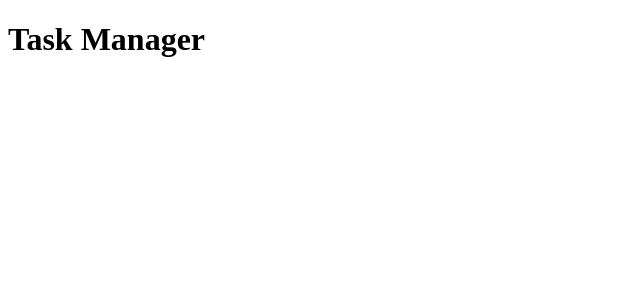
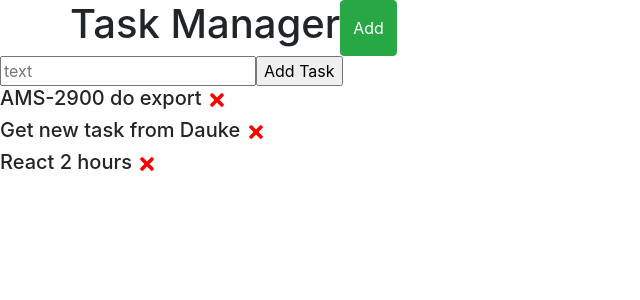
Before and after one commit to MedetGaidarov/Daily-Sleep-Web-Tracker, a React (Create React App) app: page / in a window 1280 px wide. Shown: the top 300 px of the page, without its empty margins (0-640 px from the left). Built offline with nearby package versions, Linux system fonts and the light colour scheme.

Commit message:
I started todo app

```diff
--- a/src/App.js
+++ b/src/App.js
@@ -1,9 +1,39 @@
+
 import Header from './components/Header'
+import "../node_modules/bootstrap/dist/css/bootstrap.css"
+import React , {useState} from 'react'
+import AddTask from './components/AddTask';
+import Tasks  from './components/Tasks';
+function App() {
+  const [tasks, setTasks] = useState([
+    {
+      id: 1,
+      text: "AMS-2900 do export",
+      reminder: false,
+    },
+    {
+      id: 2,
+      text: "Get new task from Dauke",
+      reminder: true,
+    },
+    {
+      id: 3,
+      text: "React 2 hours",
+      reminder: false,
+    },
+  ]);
 
-function App() {
+  // delete task
+
+  const deleteTask = (id) => {
+    setTasks(tasks.filter((task) => task.id !== id))
+  };
+
   return (
     <div className="App">
       <Header />
+      <AddTask />
+      <Tasks tasks={tasks} onDelete={deleteTask} />
     </div>
   );
 }
--- /dev/null
+++ b/src/components/AddTask.js
@@ -0,0 +1,16 @@
+import React , {useState} from 'react'
+
+const AddTask = () => {
+    let [text, setText] = useState("");
+
+    return (
+        <form >
+        <input type="text" placeholder="text" />
+        <input type="submit" value="Add Task" />
+
+      </form>
+    );
+
+}
+
+export default AddTask
--- a/src/components/Header.js
+++ b/src/components/Header.js
@@ -2,13 +2,17 @@ import React from 'react'
 import PropTypes from 'prop-types'
 const Header = ({title}) => {
     return (
-        <header className = 'header'>
-             <h1>{title}</h1>
-        </header>
-
-
-
-    )
+      <header className="header">
+        <div className="container">
+          <div className="row">
+            <div className="d-flex justify-content-between">
+              <h1>{title}</h1>
+              <button className="btn btn-success ">Add</button>
+            </div>
+          </div>
+        </div>
+      </header>
+    );
 }
 
 
--- /dev/null
+++ b/src/components/Task.js
@@ -0,0 +1,18 @@
+import React from 'react'
+import {FaTimes } from 'react-icons/fa'
+const Task = ({task, onDelete}) => {
+    return (
+      <div className = 'tasks'>
+        <h5>
+          {task.text}{" "}
+          <FaTimes style = {{
+              color : 'red',
+              cursor : 'pointer'
+          }} onClick = {() => onDelete(task.id)}/>
+
+        </h5>
+      </div>
+    );
+}
+
+export default Task
--- /dev/null
+++ b/src/components/Tasks.js
@@ -0,0 +1,14 @@
+import React from 'react'
+import Task from './Task'
+
+const Tasks = ({tasks, onDelete}) => {
+    return (
+      <>
+        {tasks.map((task, index) => (
+          <Task key={index} task={task} onDelete = {onDelete} />
+        ))}
+      </>
+    );
+}
+
+export default Tasks
--- a/src/index.js
+++ b/src/index.js
@@ -2,7 +2,7 @@ import React from 'react';
 import ReactDOM from 'react-dom';
 // import './style';
 import App from './App';
-import reportWebVitals from './reportWebVitals';
+// import reportWebVitals from './reportWebVitals';
 
 ReactDOM.render(
   <React.StrictMode>
@@ -14,4 +14,4 @@ ReactDOM.render(
 // If you want to start measuring performance in your app, pass a function
 // to log results (for example: reportWebVitals(console.log))
 // or send to an analytics endpoint. Learn more: https://bit.ly/CRA-vitals
-reportWebVitals();
+// reportWebVitals();
--- a/src/reportWebVitals.js
+++ b/src/reportWebVitals.js
@@ -1,13 +1,13 @@
-const reportWebVitals = onPerfEntry => {
-  if (onPerfEntry && onPerfEntry instanceof Function) {
-    import('web-vitals').then(({ getCLS, getFID, getFCP, getLCP, getTTFB }) => {
-      getCLS(onPerfEntry);
-      getFID(onPerfEntry);
-      getFCP(onPerfEntry);
-      getLCP(onPerfEntry);
-      getTTFB(onPerfEntry);
-    });
-  }
-};
+// const reportWebVitals = onPerfEntry => {
+//   if (onPerfEntry && onPerfEntry instanceof Function) {
+//     import('web-vitals').then(({ getCLS, getFID, getFCP, getLCP, getTTFB }) => {
+//       getCLS(onPerfEntry);
+//       getFID(onPerfEntry);
+//       getFCP(onPerfEntry);
+//       getLCP(onPerfEntry);
+//       getTTFB(onPerfEntry);
+//     });
+//   }
+// };
 
-export default reportWebVitals;
+// export default reportWebVitals;
```
Also changed, not shown: package.json (+13 -12 lines), src/components/Button.js (added), 1 other file (tests, documents, lock files or other folders).
